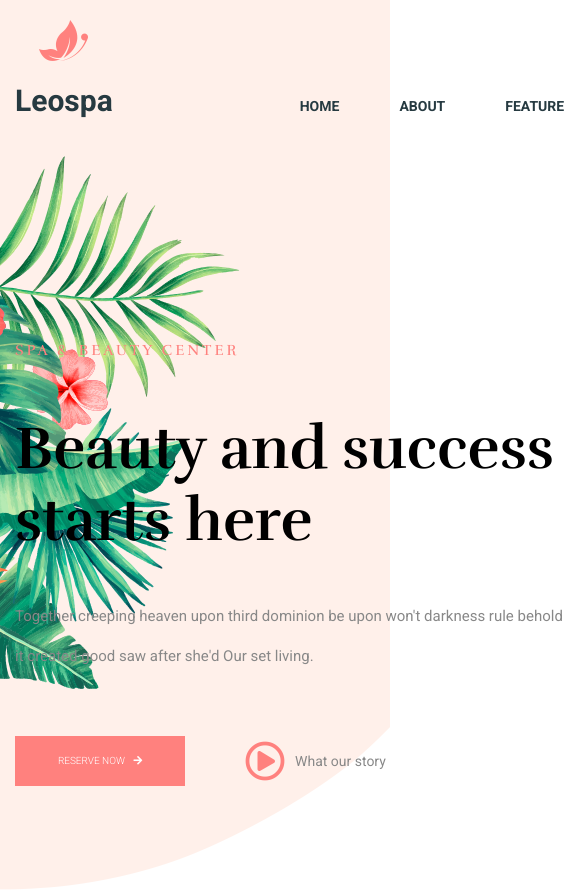
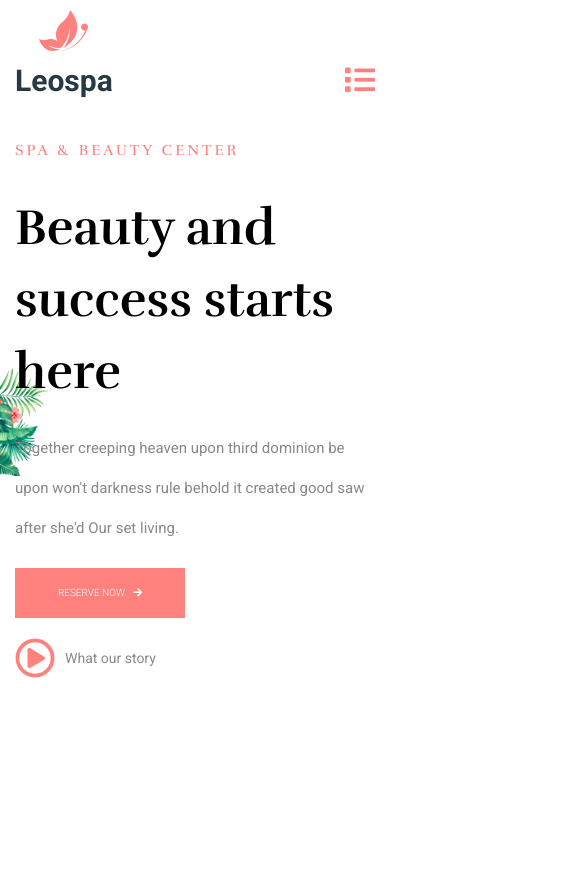
Before and after one commit to leminhtri900112/psd2html2, a website: page index.html in a window 390 px wide. Shown: the top 890 px of the page, 585 px wide, since content can reach past the window. After the commit the page ends 844 px from the top, so only its background shows below. Drawn offline with nearby package versions, Linux system fonts and the light colour scheme.

Commit message:
add responsive header

```diff
--- a/index.html
+++ b/index.html
@@ -7,9 +7,7 @@
     <link rel="stylesheet" href="https://cdnjs.cloudflare.com/ajax/libs/font-awesome/5.15.1/css/all.min.css">
     <link rel="stylesheet" href="https://cdnjs.cloudflare.com/ajax/libs/normalize/8.0.1/normalize.min.css">
     <link rel="stylesheet" href="./styles/main.css">
-    <link rel="preconnect" href="https://fonts.gstatic.com">
-    <link rel="preconnect" href="https://fonts.gstatic.com">
-    <link rel="preconnect" href="https://fonts.gstatic.com">
+    <link rel="stylesheet" href="./styles/responsive.css">
     <link href="https://fonts.googleapis.com/css2?family=Roboto:ital,wght@0,300;0,400;0,500;0,700;0,900;1,300;1,400;1,500;1,700;1,900&family=Rufina:wght@400;700&display=swap" rel="stylesheet">
 </head>
 <body>
@@ -21,6 +19,7 @@
                            <img src="./images/Icon2.png" alt="" class="header__top--logo">
                            Leospa
                        </a>
+                       <i class="fas fa-list menu__collapse"></i>
                        <nav class="header__top--nav">
                            <ul class="header__top--list">
                                <li class="header__top--item">
--- a/styles/main.css
+++ b/styles/main.css
@@ -40,7 +40,7 @@ img {
     width: var(--wrapper);
 }
 .container {
-    width: var(--container);
+    max-width: var(--container);
     padding: 0 1.5rem;
     margin: 0 auto;
 }
@@ -51,13 +51,13 @@ img {
     background-image: url(../images/icon1.png);
     background-repeat: no-repeat;
     background-position: center left;
+    background-size: 12.5%;
     /* z-index: -1; */
 }
 .header__top {
     display: flex;
     height: 14rem;
     align-items: baseline;
-    max-width: 75rem;
 }
 .header__top--logolink {
     font-size: 3rem;
@@ -70,6 +70,11 @@ img {
     margin: auto;
 
 }
+.menu__collapse {
+    display: none;
+
+}
+
 .header__top--nav {
     margin-left: 15.7rem;
 }
@@ -125,13 +130,14 @@ img {
     line-height: 5rem;
     text-align: center;
     font-weight: 300;
+    margin-right: 6rem;
 }
 .button--modifi i {
     padding-left: 6px;
 
 }
 .button--video {
-    margin-left: 6rem;
+
     display: flex;
     align-items: center;
 }
--- /dev/null
+++ b/styles/responsive.css
@@ -0,0 +1,35 @@
+@media (max-width: 767px) {
+    .header__top--nav, .header__image {
+        display: none;
+    }
+    .menu__collapse {
+        display: block;
+        font-size: 3rem;
+        color: #ff817e;
+        z-index: 10;
+    }
+    .header__top {
+        justify-content: space-between;
+        height: 10rem ;
+    }
+    .header__top--logo {
+        padding: 1rem 0 ;
+    }
+    .header__content {
+        padding-top: 3rem;
+    }
+    .header__content--contact {
+        flex-wrap: wrap;
+    }
+    .button--video {
+        margin-left: 0;
+        margin-top: 2rem;
+    }
+    .header__content--tilte {
+        font-size: 5rem;
+        margin: 2rem 0;
+    }
+    .header__content--para {
+        margin-bottom: 2rem;
+    }
+}
```
